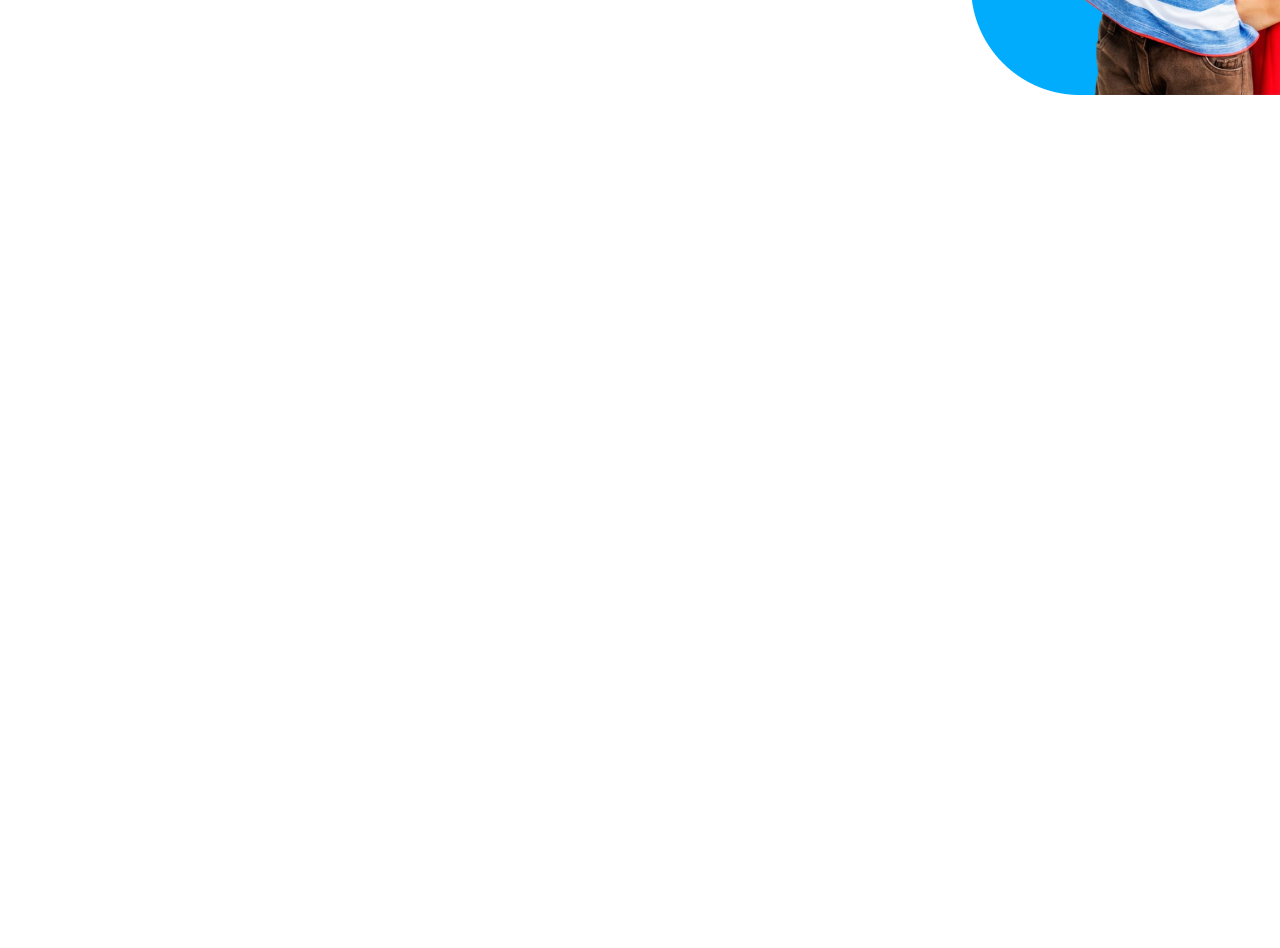
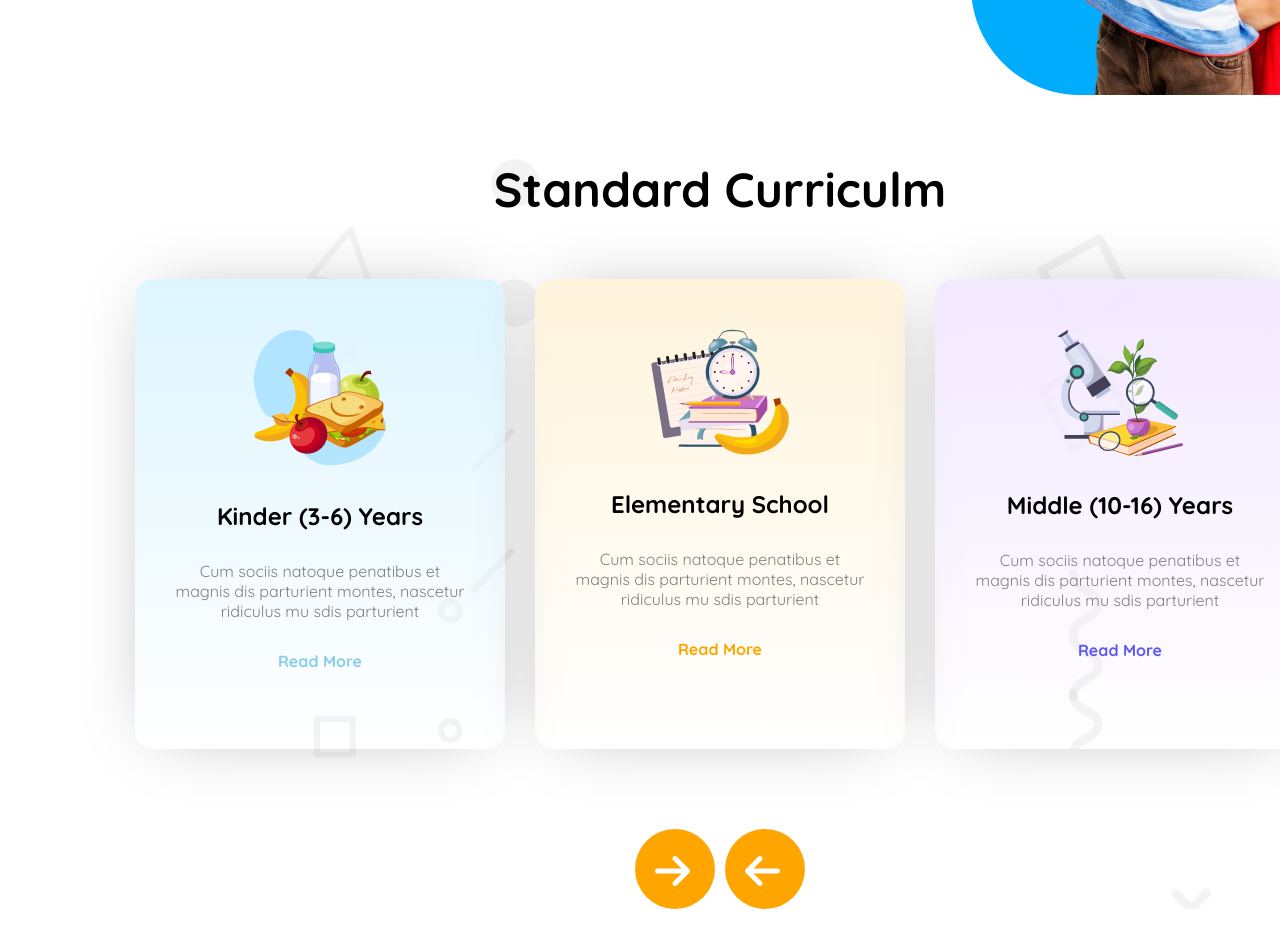
Before and after one commit to shuvoredsky/B11-Assignment-2, a plain HTML site: page index.html in a window 1280 px wide. Shown: the part 562-1510 px from the top of the page. Before the commit the page ends 800 px from the top, so only its background shows below. Drawn offline with Linux system fonts and the light colour scheme.

Commit message:
curriculum update and update to response for mobile site

```diff
--- a/css/style.css
+++ b/css/style.css
@@ -42,6 +42,12 @@
 }
 .night-blue {
   color: #5d58ef;
+}
+.section-title{
+    text-align: center;
+    margin: 60px auto;
+    font-size: 3rem;
+    font-weight: bold;
 }
 /* navbar style start */
 .navbar {
@@ -91,7 +97,70 @@
   background-color: black;
   color: white;
 }
+/* Curriculam style here */
 
+.curriculam-item{
+    height: 470px;
+    width: 370px;
+    text-align: center;
+    padding: 50px 40px;
+    box-shadow: 0 0 70px -26px rgba(0, 0, 0, 0.374);
+    border-radius: 19px;
+    background-image: linear-gradient(to top, rgba(255,0,0,0), rgba(222, 245, 255, 1));
+}
+.color-item1{
+    background-image: linear-gradient(to top, rgba(255,0,0,0), rgba(255, 244, 220, 1));
+}
+.color-item2{
+    background-image: linear-gradient(to top, rgba(255,0,0,0), rgba(242, 232, 255, 1));
+}
+.curriculam-title{
+    font-size: 1.5rem;
+    font-weight: bold;
+    margin: 30px auto;
+}
+.curriculam-items{
+   display: flex;
+   justify-content: center;
+   align-items: center;
+   gap: 30px;
+   margin: 0 auto;
+}
+.curriculam-description{
+    font-size: 1rem;
+    font-weight: 400;
+    color: #808080;
+    margin: 30px auto;
+}
+.text-decoration{
+    text-decoration: none;
+    font-size: 1rem;
+    font-weight: bold;
+}
+.slide-option{
+    gap: 10px;
+    justify-content: center;
+    align-items: center;
+    margin: 80px;
+}
+.slide-bar{
+    height: 80px;
+    width: 80px;
+    border-radius: 50%;
+    background-color: orange;
+    color: white;
+    font-size: 40px;
+
+}
+.fa-solid{
+    position: relative;
+    top: 17px;
+    left: 20px;
+}
+
+
+
+/* responsive style */
 @media screen and (max-width: 576px) {
   .main-section {
     width: 100%;
@@ -109,6 +178,7 @@
     display: none;
   }
   .hero-section{
+    margin-top: 20px;
     flex-direction: column-reverse;
   }
   .hero-img img{
@@ -124,4 +194,17 @@
   .hero-description{
     padding: 0 20px;
   }
+  .section-title{
+    font-size: 1.8rem;
+  }
+  .curriculum{
+    width: 100%;
+    margin: 0 auto;
+  }
+  .curriculam-items{
+    flex-direction: column;
 }
+.slide-option{
+    display: none;
+}
+}
--- a/index.html
+++ b/index.html
@@ -55,7 +55,52 @@
       </section>
     </header>
 
-    <main></main>
+    <main>
+        <!-- curriculam start here -->
+        <section class="curriculum main-section">
+            <h1 class="section-title">Standard Curriculm</h1>
+            <div class="curriculam-items main-section">
+                <div class="curriculam-item">
+                    <img src="assets/kinder.png" alt="" class="curriculam-img">
+                    <h2 class="curriculam-title">Kinder (3-6) Years</h2>
+                    <p class="curriculam-description">Cum sociis natoque penatibus et magnis
+                        dis parturient montes, nascetur ridiculus
+                        mu sdis parturient</p>
+                    <a class="text-decoration" href="">
+                        <p class="sky-blue">Read More</p>
+                    </a>
+                </div>
+                <div class="curriculam-item color-item1">
+                    <img src="assets/elementary.png" alt="" class="curriculam-img">
+                    <h2 class="curriculam-title">Elementary School</h2>
+                    <p class="curriculam-description">Cum sociis natoque penatibus et magnis
+                        dis parturient montes, nascetur ridiculus
+                        mu sdis parturient</p>
+                    <a class="text-decoration" href="">
+                        <p class="orange">Read More</p>
+                    </a>
+                </div>
+                <div class="curriculam-item color-item2">
+                    <img src="assets/middle.png" alt="" class="curriculam-img">
+                    <h2 class="curriculam-title">Middle (10-16) Years</h2>
+                    <p class="curriculam-description">Cum sociis natoque penatibus et magnis
+                        dis parturient montes, nascetur ridiculus
+                        mu sdis parturient</p>
+                    <a class="text-decoration" href="">
+                        <p class="night-blue">Read More</p>
+                    </a>
+                </div>
+            </div>
+            <div class="slide-option display-flex">
+                <div class=" slide-bar">
+                    <i class="fa-solid fa-arrow-right"></i>
+                </div>
+                <div class=" slide-bar">
+                    <i class="fa-solid fa-arrow-left"></i>
+                </div>
+            </div>
+        </section>
+    </main>
 
     <footer></footer>
   </body>
```
